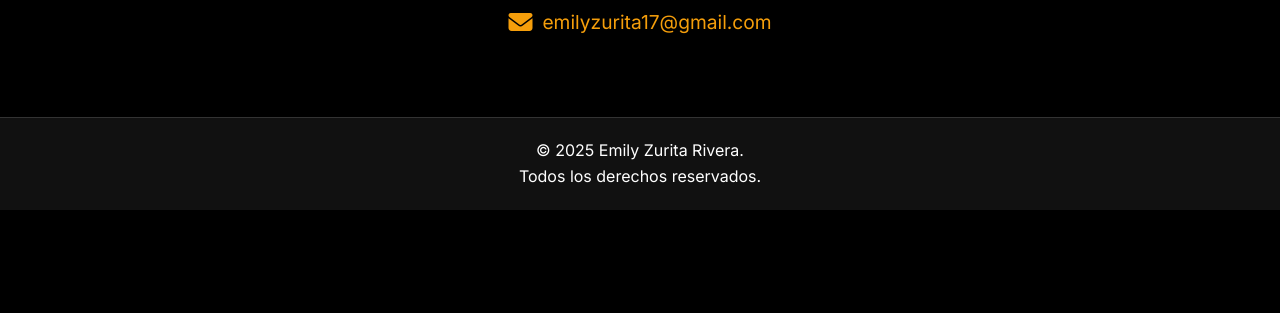
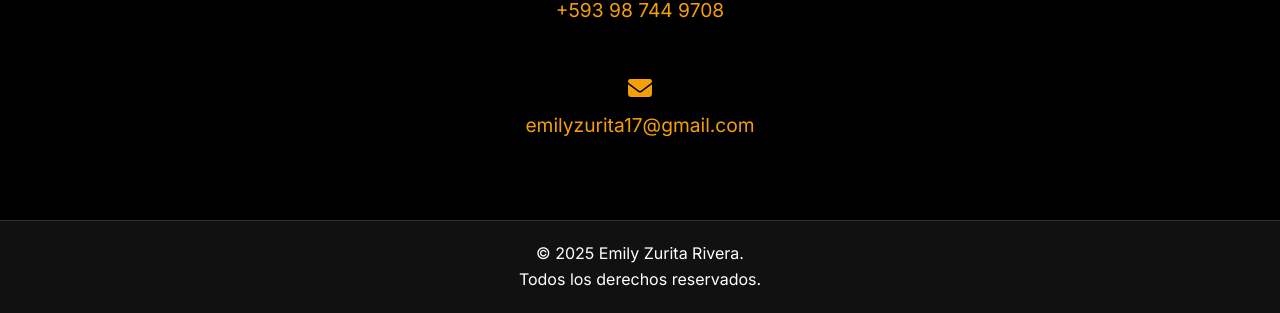
Before and after one commit to emyzuri/portfolio-EmilyZurita, a plain HTML site: page index.html in a window 1280 px wide. Shown: the part 1523-1836 px from the top of the page. Before the commit the page ends 1733 px from the top, so only its background shows below. Drawn offline with Linux system fonts and the light colour scheme.

Commit message:
Update style.css

```diff
--- a/style.css
+++ b/style.css
@@ -143,6 +143,33 @@ header {
 .contact-icons a:hover {
   color: #D97706; /* Naranja más oscuro */
 }
+.contact-icons {
+  display: flex;
+  justify-content: center;
+  gap: 50px; /* espacio entre las dos columnas */
+  margin-top: 20px;
+  flex-wrap: wrap;
+}
+
+.contact-item {
+  display: flex;
+  flex-direction: column; /* icono arriba, texto abajo */
+  align-items: center;
+  text-decoration: none;
+  color: #F59E0B; /* color naranja */
+  transition: 0.3s;
+  gap: 10px;
+  font-size: 1.2rem;
+}
+
+.contact-item i {
+  font-size: 2rem; /* tamaño del icono */
+}
+
+.contact-item:hover {
+  color: #D97706; /* naranja más oscuro al hover */
+}
+
 
 /* Footer */
 footer {
```
